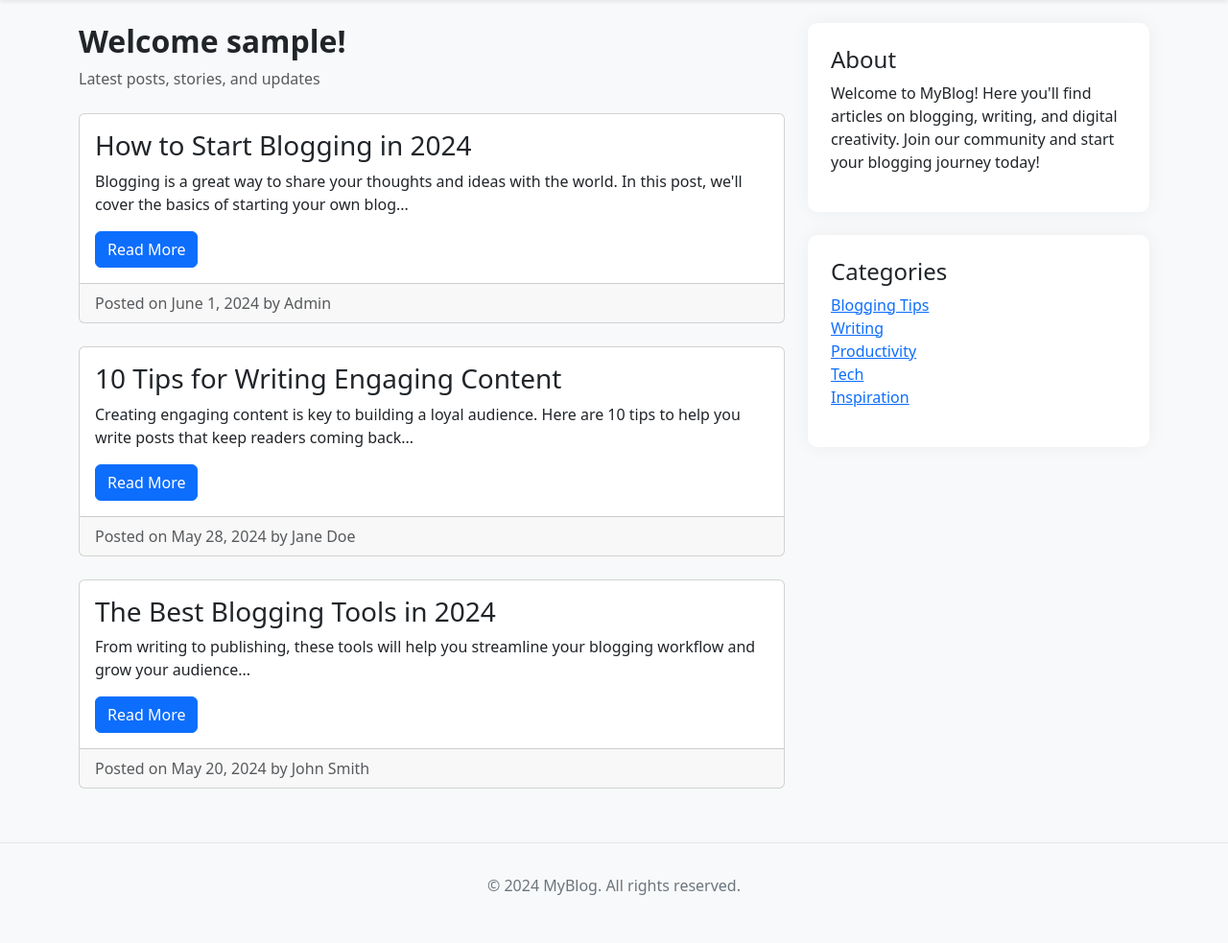
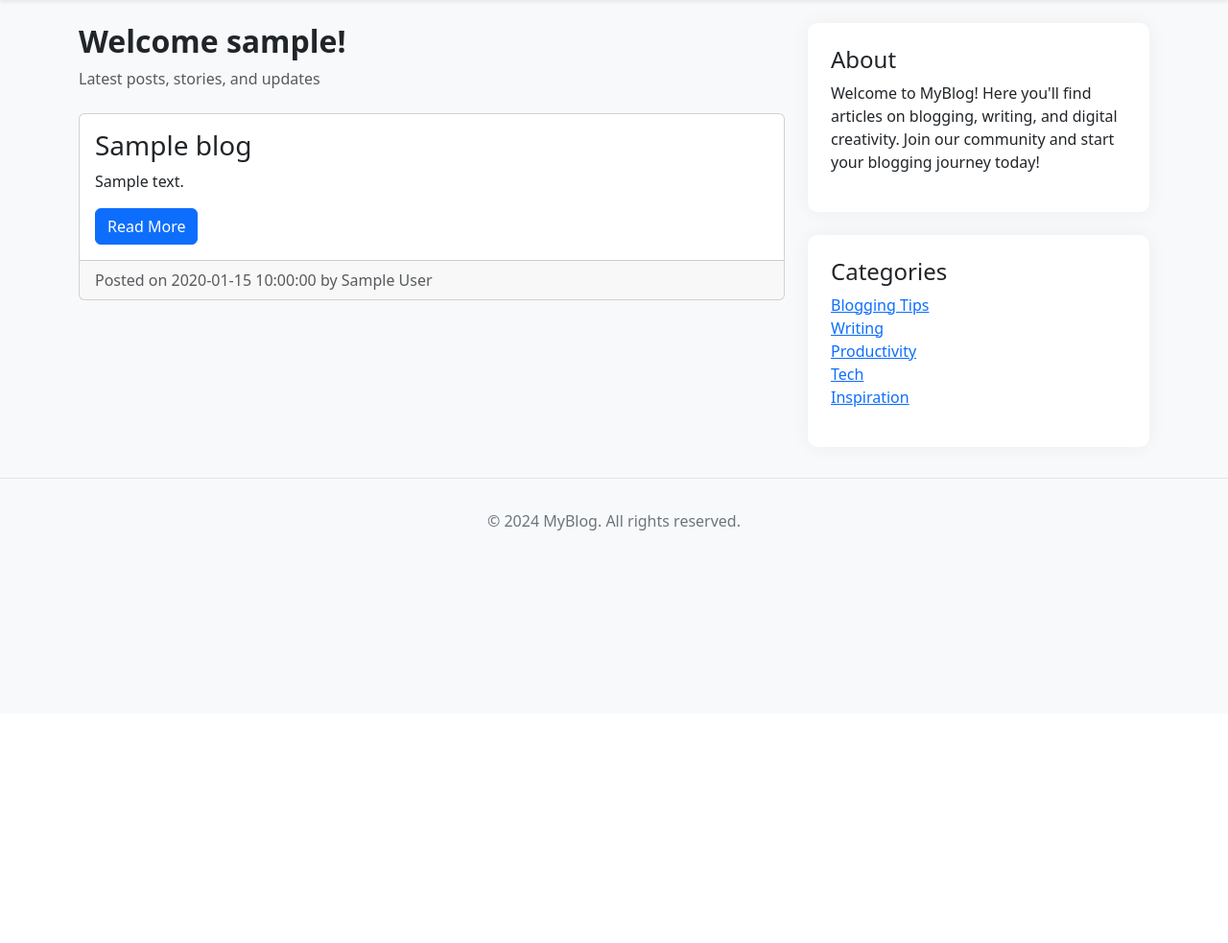
Before and after one commit to aayushpandey1703/KnowBlog, a Flask app: template templates/index.htm in a window 1280 px wide. Shown: the part 56-1039 px from the top of the page at 96% size. After the commit the page ends 609 px from the top, so only its background shows below. Run offline with Flask 3, Linux system fonts and the light colour scheme; the template is opened without the code that fills it: most values are stand-ins (such as "Sample title", 1, 10 or a date in 2020).

Commit message:
get all blogs on index.htm

```diff
--- a/app.py
+++ b/app.py
@@ -1,7 +1,7 @@
 from flask import Flask, render_template,request,redirect,url_for,session,make_response
 import pymysql
 from loguru import logger
-import uuid
+import uuid,datetime
 def get_db_connection():
     try:
         logger.debug("connecting to db")
@@ -118,7 +118,34 @@ def index():
         username=session[session_uid]['username']
     else:
         username="Guest"
-    return render_template("index.htm",username=username)
+    conn=get_db_connection()
+    if conn:
+        cursor=conn.cursor()
+        cursor.execute("select * from Blog")
+        blogs=cursor.fetchall()
+        blog_list=[]
+        for i in blogs:
+            dt=i[4]
+            formatted=dt.strftime('%B %d, %Y')
+            blog_card={
+                "title":i[1],
+                "content":i[2],
+                "author":i[3],
+                "date":formatted
+            }
+            print(blog_card)
+            blog_list.append(blog_card)
+    else:
+        raise Exception("Failed to connect to database")
+    return render_template("index.htm",username=username,blogs=blog_list)
+
+@app.get("/view_blog")
+def view_blog():
+    try:
+        pass
+    except Exception as e:
+        logger.error(f"Failed to view blog {str(e)}")
+        return render_template("error.htm")
 
 @app.get("/addblog")
 def add_blog():
--- a/templates/index.htm
+++ b/templates/index.htm
@@ -62,32 +62,20 @@
                     <p class="text-muted">Latest posts, stories, and updates</p>
                 </div>
                 <!-- Blog Post Card 1 -->
-                <div class="card mb-4">
-                    <div class="card-body">
-                        <h3 class="card-title">How to Start Blogging in 2024</h3>
-                        <p class="card-text">Blogging is a great way to share your thoughts and ideas with the world. In this post, we'll cover the basics of starting your own blog...</p>
-                        <a href="#" class="btn btn-primary">Read More</a>
-                    </div>
-                    <div class="card-footer text-muted">Posted on June 1, 2024 by Admin</div>
-                </div>
-                <!-- Blog Post Card 2 -->
-                <div class="card mb-4">
-                    <div class="card-body">
-                        <h3 class="card-title">10 Tips for Writing Engaging Content</h3>
-                        <p class="card-text">Creating engaging content is key to building a loyal audience. Here are 10 tips to help you write posts that keep readers coming back...</p>
-                        <a href="#" class="btn btn-primary">Read More</a>
-                    </div>
-                    <div class="card-footer text-muted">Posted on May 28, 2024 by Jane Doe</div>
-                </div>
-                <!-- Blog Post Card 3 -->
-                <div class="card mb-4">
-                    <div class="card-body">
-                        <h3 class="card-title">The Best Blogging Tools in 2024</h3>
-                        <p class="card-text">From writing to publishing, these tools will help you streamline your blogging workflow and grow your audience...</p>
-                        <a href="#" class="btn btn-primary">Read More</a>
-                    </div>
-                    <div class="card-footer text-muted">Posted on May 20, 2024 by John Smith</div>
-                </div>
+<!-- Blog Post Cards -->
+{% for blog in blogs %}
+<div class="card mb-4">
+    <div class="card-body">
+        <h3 class="card-title">{{ blog.title }}</h3>
+        <p class="card-text">{{ blog.summary }}</p>
+        <a href="/view_blog?q={{blog.id}}" class="btn btn-primary">Read More</a>
+    </div>
+    <div class="card-footer text-muted">
+        Posted on {{ blog.date }} by {{ blog.author }}
+    </div>
+</div>
+{% endfor %}
+
             </div>
             <!-- Sidebar -->
             <div class="col-md-4">
```
